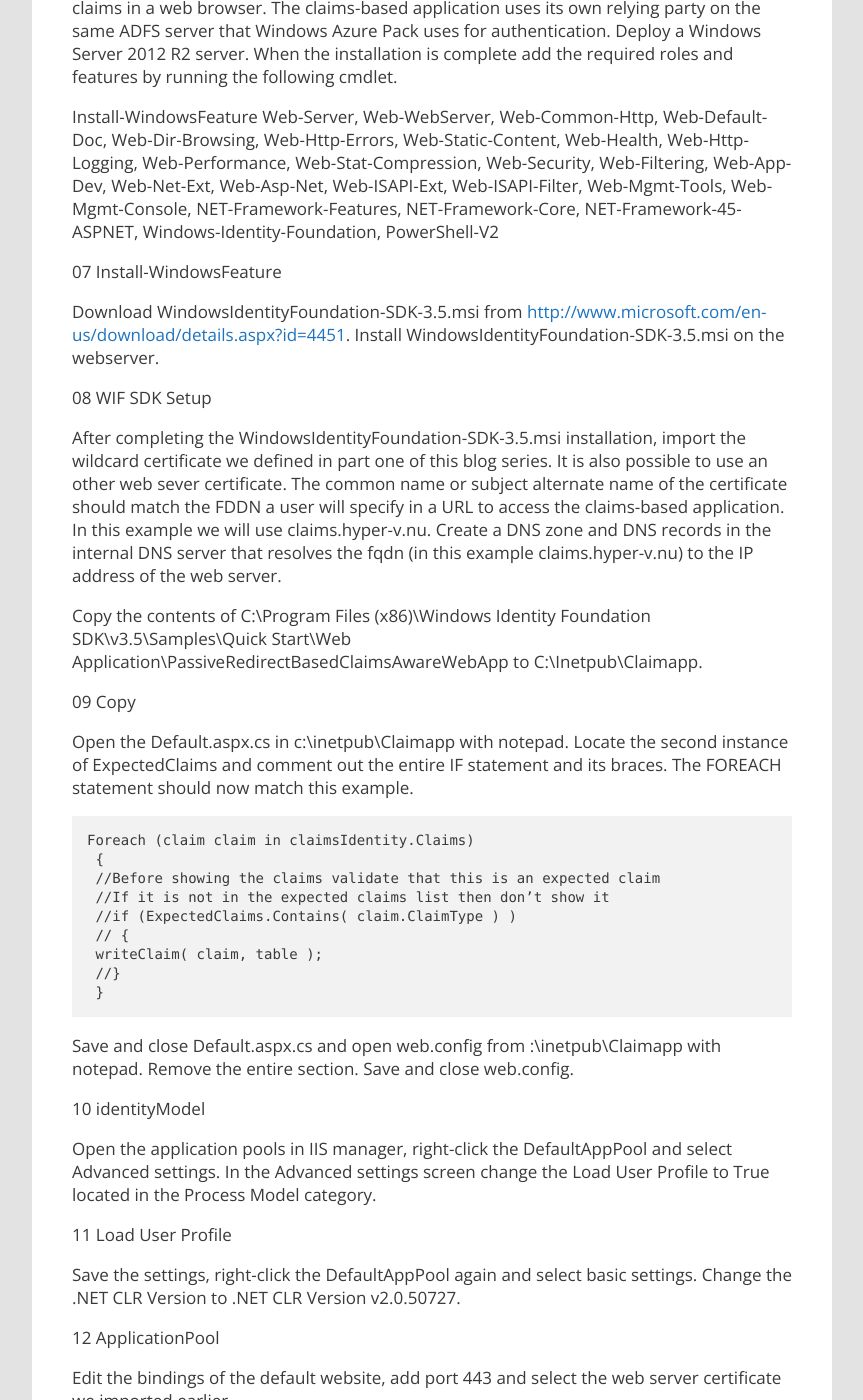
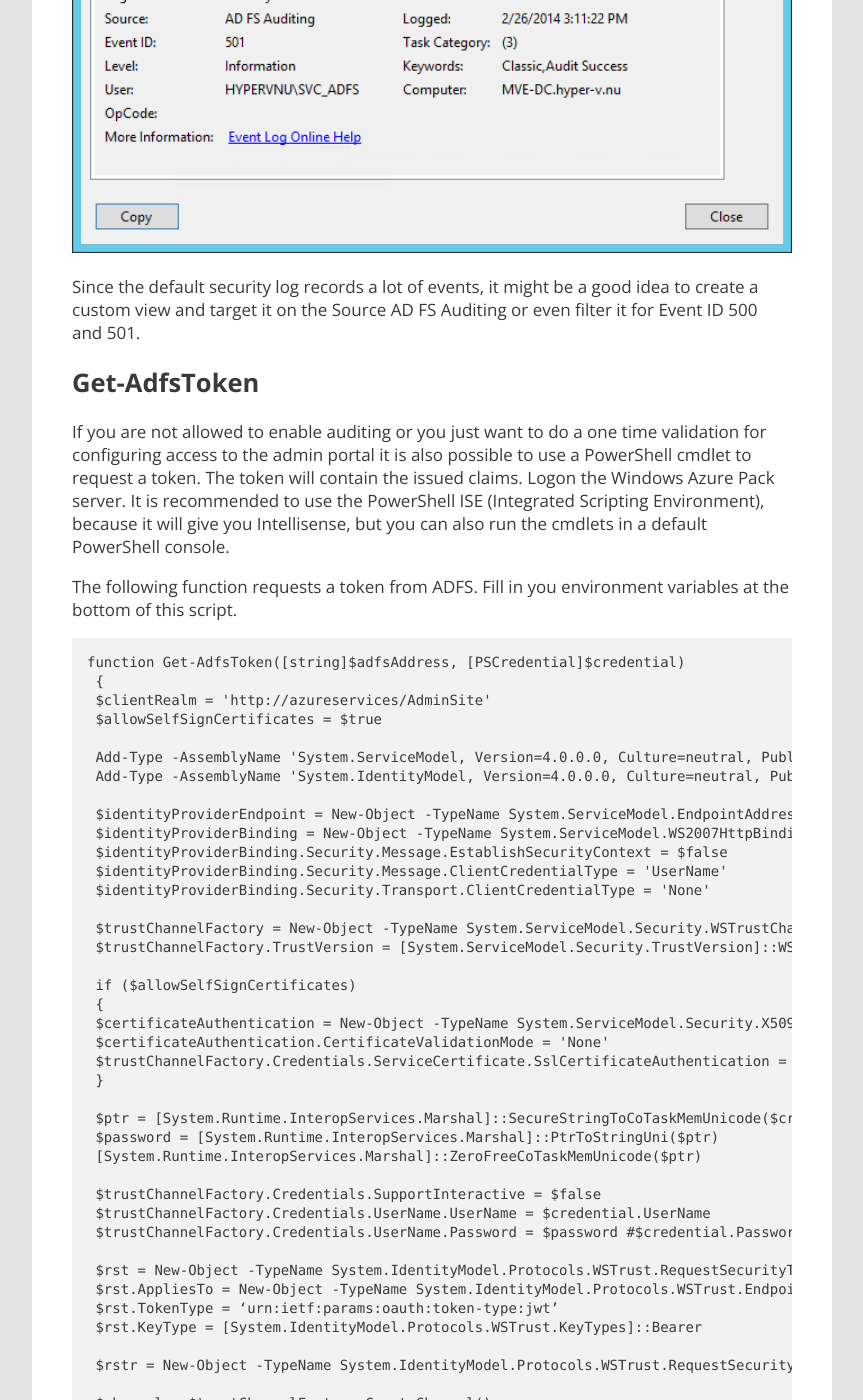
Before and after one commit to marcvaneijk/marcvaneijk.old, a Jekyll site: the page built from _posts/2014-03-10-mfa3.md, in a window 1280 px wide and 1400 px high, scrolled down 3625 px. Shown: the whole window, without its empty margins (58-921 px from the left). Built offline with Jekyll 4.4.1, drawn with Linux system fonts in a browser that asks for light colours; nearby versions of some CDN libraries; some of the changed text lies outside the part shown.

Commit message:
Update 2014-03-10-mfa3.md

````diff
--- a/_posts/2014-03-10-mfa3.md
+++ b/_posts/2014-03-10-mfa3.md
@@ -19,7 +19,7 @@ Active Directory Federation Service provides a built in functionality to log suc
 
 The first step is to enable auditing rights for the ADFS service account on the server running ADFS. You can configure this with a local policy or a group policy. Open the local or domain policy that will apply to your ADFS server and browse to the Computer Configuration > Policies > Windows Settings > Security Settings > Local Policies > User Rights Assignment entry.
 
-01 GPO
+<img src="/images/2014-03-10/01-GPO.png" width="720">
 
 Open the Generate security audits setting and add the domain service account used in the ADFS configuration wizard in part one of this blog series (domain\SVC_ADFS). Update the policy settings on the ADFS server by running the following command
 
@@ -35,15 +35,15 @@ auditpol.exe /set /subcategory:”Application Generated” /failure:enable /succ
 
 Open the ADFS management console. Right-click the root of the entries and select Edit Federation Service Properties.
 
-02 Federation Service
+<img src="/images/2014-03-10/02-Federation-Service.png" width="720">
 
 Select the events tab and enable the Success audits checkmark.
 
-03 Success audits
+<img src="/images/2014-03-10/03-Success-audits.png" width="720">
 
 Logon to the Windows Azure Pack portal (Tenant or Admin) that is configured for ADFS. After authenticating to ADFS open the event viewer on the ADFS server and browse to the default Windows Logs > Security entry. The log will contain events with the source AD FS Auditing. For each authentication against ADFS a couple of different events are logged. Event ID 500 and 501 will contain the actual issued claims for that session.
 
-04 Event ID 501
+<img src="/images/2014-03-10/04-Event-ID-501.png" width="720">
 
 Since the default security log records a lot of events, it might be a good idea to create a custom view and target it on the Source AD FS Auditing or even filter it for Event ID 500 and 501.
 
@@ -114,11 +114,11 @@ $token
 
 The result of this script is base64 encoded.
 
-05 Token
+<img src="/images/2014-03-10/05-Token.png" width="720">
 
 You can use any online base64 decoder to paste the string and decode it. I used <http://www.base64decode.org/> for this screenshot.
 
-06 Decode
+<img src="/images/2014-03-10/06-Decode.png" width="720">
 
 The Get-AdfsToken is a quick solution for a one time use for Administrators. But what if you want an end user that does not have access to these servers to look at their claims.
 
@@ -128,17 +128,17 @@ This was actually the first feature I used to look at the issued claims and is p
 
 Install-WindowsFeature Web-Server, Web-WebServer, Web-Common-Http, Web-Default-Doc, Web-Dir-Browsing, Web-Http-Errors, Web-Static-Content, Web-Health, Web-Http-Logging, Web-Performance, Web-Stat-Compression, Web-Security, Web-Filtering, Web-App-Dev, Web-Net-Ext, Web-Asp-Net, Web-ISAPI-Ext, Web-ISAPI-Filter, Web-Mgmt-Tools, Web-Mgmt-Console, NET-Framework-Features, NET-Framework-Core, NET-Framework-45-ASPNET, Windows-Identity-Foundation, PowerShell-V2
 
-07 Install-WindowsFeature
+<img src="/images/2014-03-10/07-Install-WindowsFeature.png" width="720">
 
 Download WindowsIdentityFoundation-SDK-3.5.msi from <http://www.microsoft.com/en-us/download/details.aspx?id=4451>. Install WindowsIdentityFoundation-SDK-3.5.msi on the webserver.
 
-08 WIF SDK Setup
+<img src="/images/2014-03-10/08-WIF-SDK-Setup.png" width="720">
 
 After completing the WindowsIdentityFoundation-SDK-3.5.msi  installation, import the wildcard certificate we defined in part one of this blog series. It is also possible to use an other web sever certificate. The common name or subject alternate name of the certificate should match the FDDN a user will specify in a URL to access the claims-based application. In this example we will use claims.hyper-v.nu. Create a DNS zone and DNS records in the internal DNS server that resolves the fqdn (in this example claims.hyper-v.nu) to the IP address of the web server.
 
 Copy the contents of C:\Program Files (x86)\Windows Identity Foundation SDK\v3.5\Samples\Quick Start\Web Application\PassiveRedirectBasedClaimsAwareWebApp to C:\Inetpub\Claimapp.
 
-09 Copy
+<img src="/images/2014-03-10/09-Copy.png" width="720">
 
 Open the Default.aspx.cs in c:\inetpub\Claimapp with notepad. Locate the second instance of ExpectedClaims and comment out the entire IF statement and its braces. The FOREACH statement should now match this example.
 
@@ -156,29 +156,29 @@ Foreach (claim claim in claimsIdentity.Claims)
 
 Save and close Default.aspx.cs and open web.config from :\inetpub\Claimapp with notepad. Remove the entire <microsoft.identityModel> section. Save and close web.config.
 
-10 identityModel
+<img src="/images/2014-03-10/10-identityModel.png" width="720">
 
 Open the application pools in IIS manager, right-click the DefaultAppPool and select Advanced settings. In the Advanced settings screen change the Load User Profile to True located in the Process Model category.
 
-11 Load User Profile
+<img src="/images/2014-03-10/11-Load-User-Profile.png" width="720">
 
 Save the settings, right-click the DefaultAppPool again and select basic settings. Change the .NET CLR Version to .NET CLR Version v2.0.50727.
 
-12 ApplicationPool
+<img src="/images/2014-03-10/12-ApplicationPool.png" width="720">
 
 Edit the bindings of the default website, add port 443 and select the web server certificate we imported earlier.
 
-13 Site Binding
+<img src="/images/2014-03-10/13-Site-Binding.png" width="720">
 
 Right-click Default Web Site and select Add Application. Set the alias to claimapp and the physical path to c:\inetpub\claimapp. Execute FedUtil.exe located in C:\Program Files (x86)\Windows Identity Foundation SDK\v3.5. Specify the application configuration location to C:\inetpub\claimapp\web.config and set the application URI to the URL for your site (<https://claims.hyper-v.nu/claimapp/>).
 
-14 FedUtil
+<img src="/images/2014-03-10/14-FedUtil.png" width="720">
 
 In the security Token Service page select Use an existing STS and specify the  metadata URL of the ADFS server (<https://sts.hyper-v.nu/FederationMetadata/2007-06/FederationMetadata.xml>). Select Disable certificate chain validation in the STS signing certificate chain validation error page of the wizard. On the Security token encryption page select No encryption. Accept the defaults in the Offered claims page and enable the checkmark to Schedule a task to perform daily WS-Federation metadata updates on the Summary page.
 
 Just like we did with configuring Windows Azure Pack we need to create a relying party in ADFS for the claimapp. Logon to the ADFS server and open the ADFS management console. Navigate to AD FS > Trust Relationships. Right-click Relying Party Trusts and select Add Relying Party Trust.
 
-15 Relying Party
+<img src="/images/2014-03-10/15-Relying-Party.png" width="720">
 
 Select Import data about the relying party published online or on a local network on the Select Data Source page and specify the metadata URL for claimapp (<https://claims.hyper-v.nu/claimapp/federationmetadata/2007-06/federationmetadata.xml>). Accept the generated Display name for the Relying party or enter your own. Accept the default value I do not want to specify multi-factor authentication setting for this relying party trust at this time. We will configure Multi Factor Authentication integration in the next part of this blog series. Select to Permit all users to access this relying party and keep the checkmark enabled to open the Edit Claim Rules dialog for this relying trust when the wizard closes and finish the wizard.
 
@@ -189,15 +189,15 @@ c:[]
  => issue(claim = c);
 ```
 
-16 All Claims
+<img src="/images/2014-03-10/16-All-Claims.png" width="720">
 
 Submit the Custom Rule and apply the Claim Rules. Browse to the claimapp (<https://claims.hyper-v.nu/claimapp>). You will be redirected to the ADFS logon portal. After you successfully authenticated in the ADFS portal you will be redirected back to the claimapp, which will display a table view of all the issued claims.
 
-17 ClaimApp
+<img src="/images/2014-03-10/17-ClaimApp.png" width="720">
 
 Instead of the custom rule to accept all claims, it is also possible to specify a pass through rule on the relying party passing through a particular claim to see the result of that single rule. In the next and last part of this series Multi Factor Authentication will be integrated with ADFS.
 
-More Information
+## More Information
 
 Two fellow MVPs have written a couple of great in-depth posts on ADFS that are related to this blog series.
 
````
